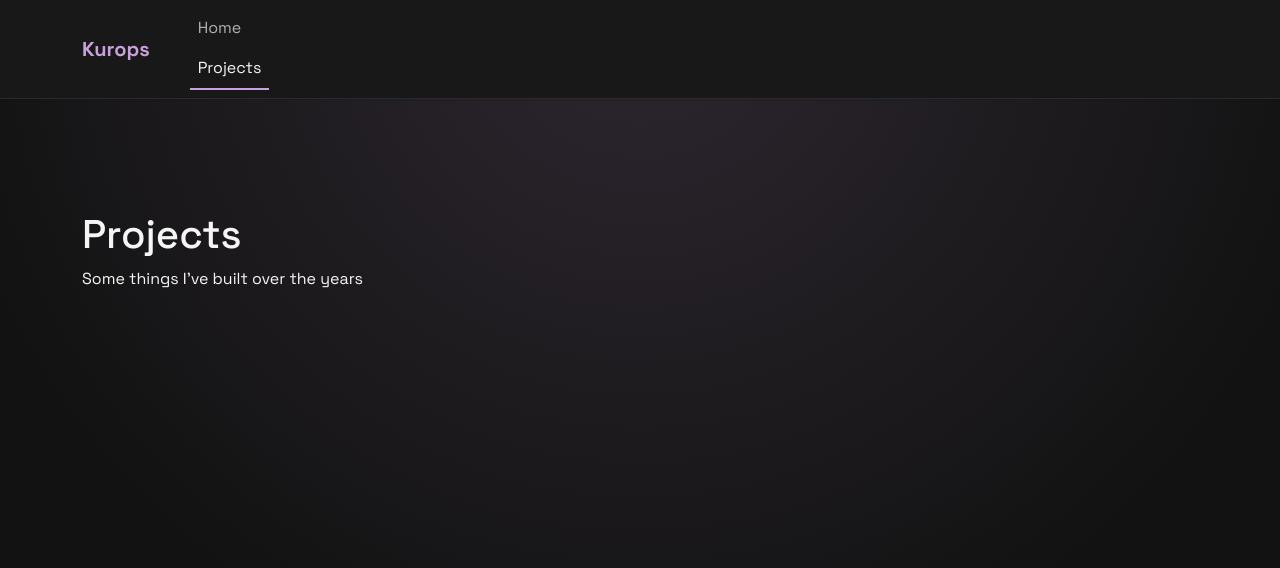
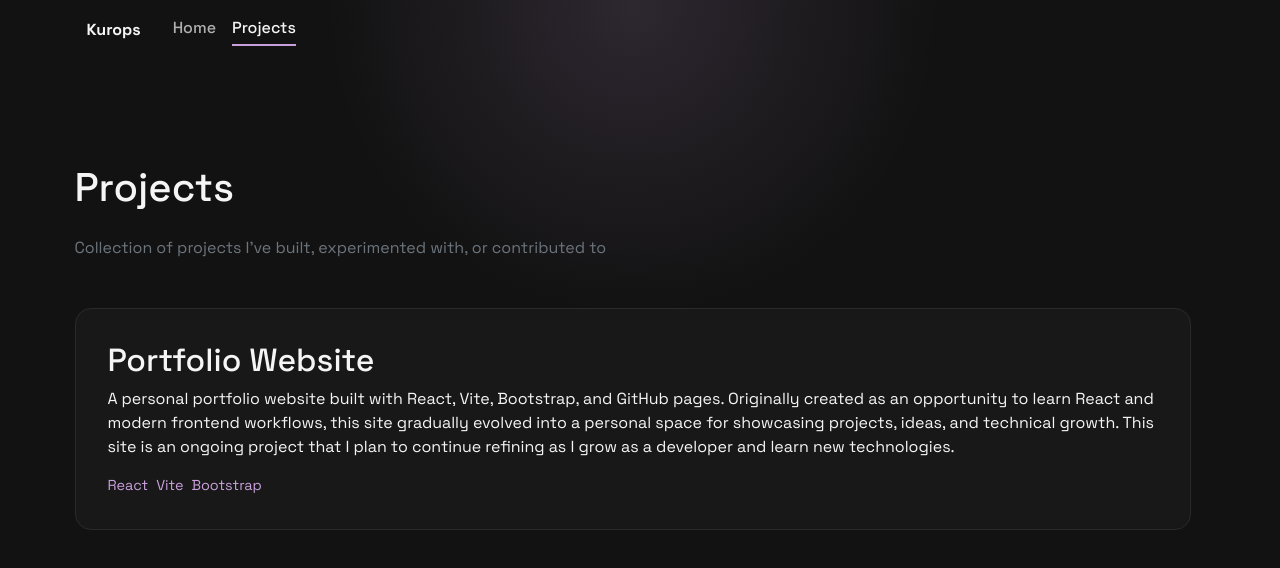
Before and after one commit to kuchekalikurosh/kuchekalikurosh.github.io, a React (Vite) app: page /projects in a window 1280 px wide. Shown: the top 568 px of the page. Built offline with nearby package versions, Linux system fonts and the light colour scheme.

Commit message:
Refinement of home page and navbar

```diff
--- a/src/components/Navbar.jsx
+++ b/src/components/Navbar.jsx
@@ -4,18 +4,15 @@ import "./navbar.css"
 
 function Navbar() {
     return (
-        <nav className="navbar navbar-expand-lg custom-navbar shadow-sm">
-
-            <div className="container d-flex align-items-center gap-4">
+        <nav className="custom-navbar">
+            <div className="container navbar-content px-4">
                 {/* Brand */}
                 <Link className="navbar-brand custom-brand fw-bold" to="/">Kurops</Link>
 
-                <ul className="navbar-nav d-flex flex-row gap-3 mb-0">
-                    <li className="nav-item">
-                        <NavLink className={({ isActive }) => isActive ? "nav-link custom-link active-link" : "nav-link custom-link"} to="/" end>Home</NavLink>
-                        <NavLink className={({ isActive }) => isActive ? "nav-link custom-link active-link" : "nav-link custom-link"} to="/projects" end>Projects</NavLink>
-                    </li>
-                </ul>
+                <div className="navbar-links">
+                    <NavLink to="/" end className={({ isActive }) => isActive ? "navbar-link active-link" : "navbar-link"}>Home</NavLink>
+                    <NavLink to="projects" end className={({ isActive }) => isActive ? "navbar-link active-link" : "navbar-link"}>Projects</NavLink>
+                </div>
             </div>
         </nav>
     )
--- /dev/null
+++ b/src/components/ProjectCard.css
@@ -0,0 +1,29 @@
+.project-card {
+  display: block;
+  height: 100%;
+  padding: 2rem;
+  background-color: var(--surface);
+  border: 1px solid var(--border);
+  border-radius: 1rem;
+  color: var(--text);
+  text-decoration: none;
+  transition: transform 0.2s ease, border-color 0.2s ease;
+}
+
+.project-card:hover {
+  transform: translateY(-5px);
+  border-color: var(--accent);
+  box-shadow: 0 0 25px rgba(201, 160, 220, 0.12)
+}
+
+.tech-list {
+  display: flex;
+  gap: 0.5rem;
+  flex-wrap: wrap;
+  margin-top: 1rem;
+}
+
+.tech-list span {
+  color: var(--accent);
+  font-size: 0.9rem;
+}
--- /dev/null
+++ b/src/components/ProjectCard.jsx
@@ -0,0 +1,19 @@
+import { Link } from "react-router-dom"
+import "./ProjectCard.css"
+
+function ProjectCard({ title, description, tech, link }) {
+    return (
+        <Link to={link} className="project-card">
+            <h2>{title}</h2>
+            <p>{description}</p>
+
+            <div className="tech-list">
+                {tech.map((item) => (
+                    <span key={item}>{item}</span>
+                ))}
+            </div>
+        </Link>
+    )
+}
+
+export default ProjectCard
--- a/src/components/navbar.css
+++ b/src/components/navbar.css
@@ -1,25 +1,67 @@
 .custom-navbar {
-    background-color: var(--surface);
-    border-bottom: 1px solid var(--border);
+  padding: 0.5rem 0;
+
+  margin-top: 0.5rem;
 }
 
-.custom-navbar .custom-brand {
-    color: var(--accent) !important;
+.navbar-link {
+  color: var(--muted-text);
+  text-decoration: none;
+  padding-bottom: 0.25rem;
+  position: relative;
+  transition: color 0.2s ease;
 }
 
-.custom-navbar .nav-link {
-  color: var(--muted-text) !important;
+.navbar-link::after {
+  content: "";
+  position: absolute;
+  left: 0;
+  bottom: -2px;
+  width: 0%;
+  height: 2px;
+  background-color: var(--accent);
+  transition: width 0.2s ease;
 }
 
-.custom-navbar .nav-link:hover {
-  color: var(--accent) !important;
+.navbar-link:hover::after,
+.active-link::after {
+  width: 100%;
 }
 
-.custom-navbar .container {
-  justify-content: flex-start !important;
+.navbar-link:hover {
+  color: var(--text);
 }
 
-.custom-navbar .nav-link.custom-link.active-link {
-  color: var(--text) !important;
-  border-bottom: 2px solid var(--accent);
+.navbar-content {
+  display: flex;
+  align-items: center;
+  gap: 2rem;
+  max-width: 1200px;
+  margin: 0 auto;
 }
+
+.navbar-links {
+  display: flex;
+  align-items: center;
+  gap: 1rem;
+  font-weight: 500;
+}
+
+.custom-brand {
+  color: var(--accent);
+  text-decoration: none;
+}
+
+.navbar-link {
+  color: var(--muted-text);
+  text-decoration: none;
+  padding-bottom: 0.25rem;
+}
+
+.navbar-link:hover {
+  color: var(--text);
+}
+
+.active-link {
+  color: var(--text);
+}
--- a/src/index.css
+++ b/src/index.css
@@ -24,7 +24,7 @@ body,
     radial-gradient(
       circle at top,
       rgba(201, 160, 220, 0.15),
-      transparent 70%
+      transparent 30%
     ),
     var(--bg);
 }
@@ -39,11 +39,12 @@ a {
 }
 
 .about-section {
-  padding: 5rem 0;
+  padding-top: 4rem;
+  padding-bottom: 6rem;
 }
 
 .quote-section {
-  padding: 7rem 0;
+  padding: 6rem 0;
 }
 
 .content-narrow {
@@ -63,13 +64,18 @@ a {
   text-align: start;
 }
 
+.hero-section {
+  padding-top: 4rem;
+  padding-bottom: 1rem;
+}
+
 .image-section {
   padding: 4rem 0;
 }
 
 .profile-image {
-  width: 700px;
-  border-radius: 20px;
+  width: 600px;
+  border-radius: 15px;
   object-fit: cover;
   border: 1px solid var(--border);
 }
@@ -77,3 +83,7 @@ a {
 .text-accent {
   color: var(--accent);
 }
+
+html {
+  scrollbar-gutter: stable;
+}
--- a/src/pages/Home.jsx
+++ b/src/pages/Home.jsx
@@ -3,12 +3,10 @@ import profilePic from '../assets/profile.JPG'
 function Home() {
   return (
     <main>
-        <section className="container page-section text-center">
+        <section className="hero-section container text-center">
             <h1 className="display-1 fw-bold">Kurosh Kuchekali</h1>
             <p className="text-accent fs-5">Building software and interactive experiences</p>
-        </section>
 
-        <section className="image-section text-center">
             <img
                 src={profilePic}
                 alt="Kurosh"
--- a/src/pages/Projects.jsx
+++ b/src/pages/Projects.jsx
@@ -1,8 +1,28 @@
+import ProjectCard from '../components/ProjectCard'
+
 function Projects() {
     return (
         <main className="container page-section">
-            <h1>Projects</h1>
-            <p>Some things I've built over the years</p>
+            <h1 className="mb-4">Projects</h1>
+            <p className="mb-5 text-secondary">Collection of projects I've built, experimented with, or contributed to</p>
+
+            <div className="row g-4">
+                <div className="col md-6">
+                    <ProjectCard
+                        title="Portfolio Website"
+
+                        description={`A personal portfolio website built with React, Vite, Bootstrap, and GitHub pages.
+                        Originally created as an opportunity to learn React and modern frontend workflows,
+                        this site gradually evolved into a personal space for showcasing projects,
+                        ideas, and technical growth. This site is an ongoing project that I plan to continue refining as I grow
+                        as a developer and learn new technologies.`}
+
+                        tech={["React", "Vite", "Bootstrap"]}
+
+                        link="/projects/portfolio"
+                    />
+                </div>
+            </div>
         </main>
     )
 }
```
Also changed, not shown: src/App.css (+15 -178 lines).
